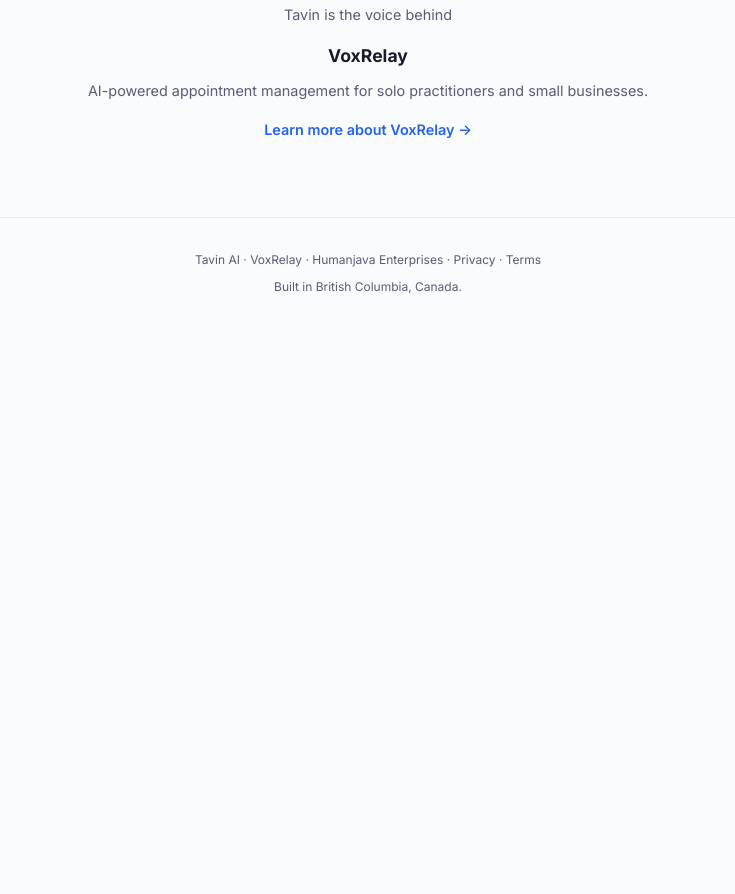
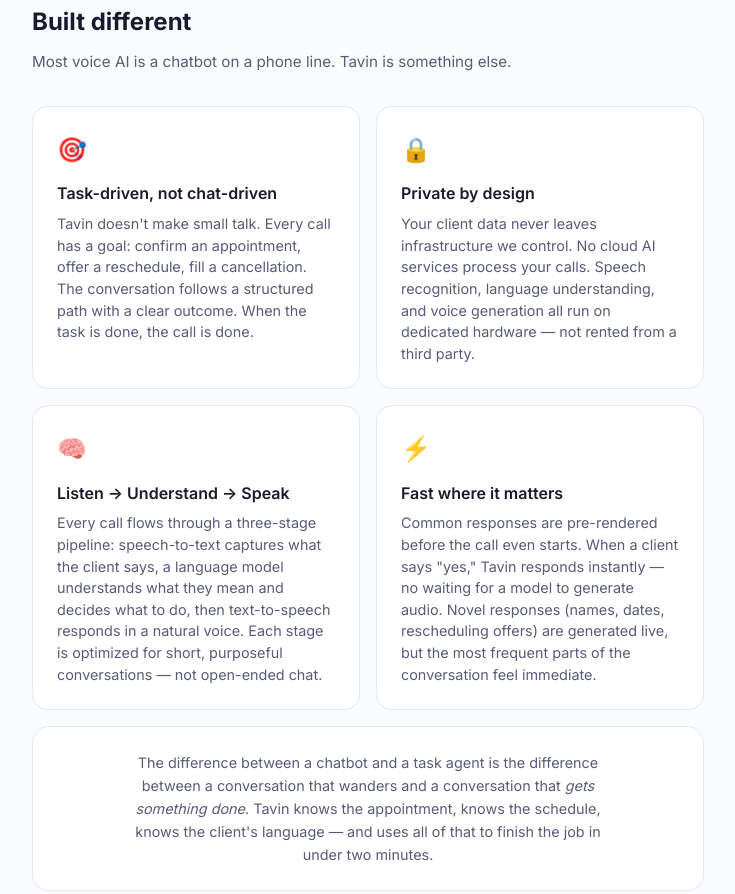
Before and after one commit to HumanjavaEnterprises/tavin-ai.web.landingpage.src, a plain HTML site: page docs/index.html in a window 1280 px wide. Shown: the part 2171-3065 px from the top of the page, without its empty margins (272-1007 px from the left). Before the commit the page ends 2499 px from the top, so only its background shows below. Drawn offline with Linux system fonts and the light colour scheme.

Commit message:
feat: add "Built different" technology section
Four cards covering the philosophy without exposing stack details:
- Task-driven vs chat-driven (structured outcomes, not small talk)
- Private by design (no cloud AI services, dedicated hardware)
- Listen → Understand → Speak pipeline (STT → LLM → TTS, optimized
  for short purposeful conversations)
- Fast where it matters (pre-rendered common responses, live generation
  only for novel content)

Plus a closing thought on the chatbot-vs-task-agent distinction:
"a conversation that gets something done."

```diff
--- a/docs/index.html
+++ b/docs/index.html
@@ -446,6 +446,46 @@
     </div>
   </section>
 
+  <!-- Built Different -->
+  <section class="section">
+    <div class="container">
+      <h2 class="section-title">Built different</h2>
+      <p class="section-sub">Most voice AI is a chatbot on a phone line. Tavin is something else.</p>
+
+      <div class="cards">
+        <div class="card">
+          <div class="card-icon" aria-hidden="true">🎯</div>
+          <h3>Task-driven, not chat-driven</h3>
+          <p>Tavin doesn't make small talk. Every call has a goal: confirm an appointment, offer a reschedule, fill a cancellation. The conversation follows a structured path with a clear outcome. When the task is done, the call is done.</p>
+        </div>
+
+        <div class="card">
+          <div class="card-icon" aria-hidden="true">🔒</div>
+          <h3>Private by design</h3>
+          <p>Your client data never leaves infrastructure we control. No cloud AI services process your calls. Speech recognition, language understanding, and voice generation all run on dedicated hardware &mdash; not rented from a third party.</p>
+        </div>
+
+        <div class="card">
+          <div class="card-icon" aria-hidden="true">🧠</div>
+          <h3>Listen &rarr; Understand &rarr; Speak</h3>
+          <p>Every call flows through a three-stage pipeline: speech-to-text captures what the client says, a language model understands what they mean and decides what to do, then text-to-speech responds in a natural voice. Each stage is optimized for short, purposeful conversations &mdash; not open-ended chat.</p>
+        </div>
+
+        <div class="card">
+          <div class="card-icon" aria-hidden="true">⚡</div>
+          <h3>Fast where it matters</h3>
+          <p>Common responses are pre-rendered before the call even starts. When a client says "yes," Tavin responds instantly &mdash; no waiting for a model to generate audio. Novel responses (names, dates, rescheduling offers) are generated live, but the most frequent parts of the conversation feel immediate.</p>
+        </div>
+      </div>
+
+      <div class="card" style="margin-top: 16px; text-align: center;">
+        <p style="font-size: 0.9rem; color: var(--text-secondary); line-height: 1.6; max-width: 480px; margin: 0 auto;">
+          The difference between a chatbot and a task agent is the difference between a conversation that wanders and a conversation that <em>gets something done</em>. Tavin knows the appointment, knows the schedule, knows the client's language &mdash; and uses all of that to finish the job in under two minutes.
+        </p>
+      </div>
+    </div>
+  </section>
+
   <!-- Powered By -->
   <section class="powered-by">
     <div class="container">
```
